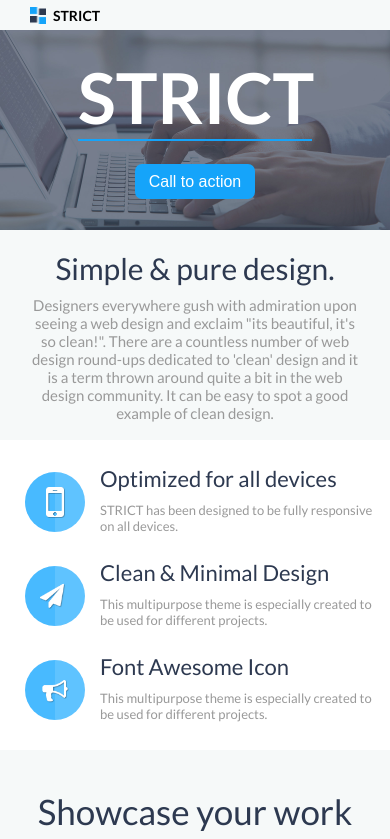
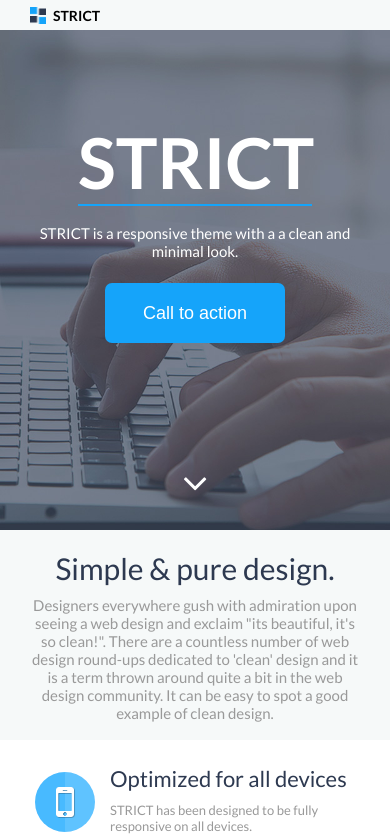
Before and after one commit to kirpun2011/Strict, a website: page index.html in a window 390 px wide. Shown: the top 839 px of the page. Drawn offline with Linux system fonts and the light colour scheme.

Commit message:
edit banner block, return arrow at low screen, fixed icon

```diff
--- a/index.html
+++ b/index.html
@@ -50,15 +50,16 @@
             </div>
             <div class="feature__clean-icon feature_icon-block">
                 <img class="feature__icon" src="images/icon2.png"/>
-                <div>
+                <div class="feature__text">
                     <p class="feature__title">Clean & Minimal Design</p>
                     <p class="feature__desc">This multipurpose theme is especially created
                         to be used for different projects.</p>
                 </div>
             </div>
+
             <div class="feature__awesome-icon feature_icon-block">
                 <img class="feature__icon" src="images/icon3.png"/>
-                <div>
+                <div class="feature__text">
                     <p class="feature__title">Font Awesome Icon</p>
                     <p class="feature__desc">This multipurpose theme is especially created
                         to be used for different projects.</p>
--- a/less/styles.less
+++ b/less/styles.less
@@ -105,15 +105,15 @@ body, p, div {
   height: 800px;
 
   @media (max-width: 1024px) {
-    height: 500px;
+    height: 700px;
   }
 
   @media (max-width: 768px) {
-    height: 300px;
+    height: 600px;
   }
 
   @media (max-width: 425px) {
-    height: 200px;
+    height: 500px;
   }
 
 
@@ -134,15 +134,15 @@ body, p, div {
     z-index: 1;
 
     @media (max-width: 1024px) {
-      height: 500px;
+      height: 700px;
     }
 
     @media (max-width: 768px) {
-      height: 300px;
+      height: 600px;
     }
 
     @media (max-width: 425px) {
-      height: 200px;
+      height: 500px;
     }
   }
 
@@ -155,11 +155,10 @@ body, p, div {
     border-bottom: 2px solid #15a4fa;
 
     @media (max-width: 1024px) {
-      padding-top: 70px;
+      padding-top: 100px;
     }
 
     @media (max-width: 768px) {
-      padding-top: 25px;
       .text-change(90px, bold);
       width: 60%;
     }
@@ -170,7 +169,7 @@ body, p, div {
 
     @media (max-width: 425px) {
       .text-change(18vw, bold);
-      //border: none;
+      padding-top: 90px;
     }
   }
 
@@ -185,7 +184,8 @@ body, p, div {
     }
 
     @media (max-width: 425px) {
-      display: none;
+      margin-left: 15px;
+      margin-right: 15px;
     }
   }
 
@@ -210,10 +210,10 @@ body, p, div {
     }
 
     @media (max-width: 425px) {
-      .text-change(16px, regular, @text-color1);
+      .text-change(18px, regular, @text-color1);
       margin-top: 23px;
-      width: 120px;
-      height: 35px;
+      width: 180px;
+      height: 60px;
     }
   }
 
@@ -221,12 +221,12 @@ body, p, div {
     margin: 0 auto;
     margin-top: 210px;
 
-    @media (max-width: 1024px) {
-      margin-top: 40px;
+    @media (max-width: 768px) {
+      margin-top: 180px;
     }
 
-    @media (max-width: 768px) {
-      display: none;
+    @media (max-width: 425px) {
+      margin-top: 120px;
     }
   }
 
@@ -395,6 +395,12 @@ body, p, div {
       width: 60px;
       height: 60px;
       margin-top: 7px;
+    }
+  }
+
+  @media (max-width: 634px) {
+    .feature__text {
+      max-width: 255px;
     }
   }
 
```
Also changed, not shown: css/styles.css.
